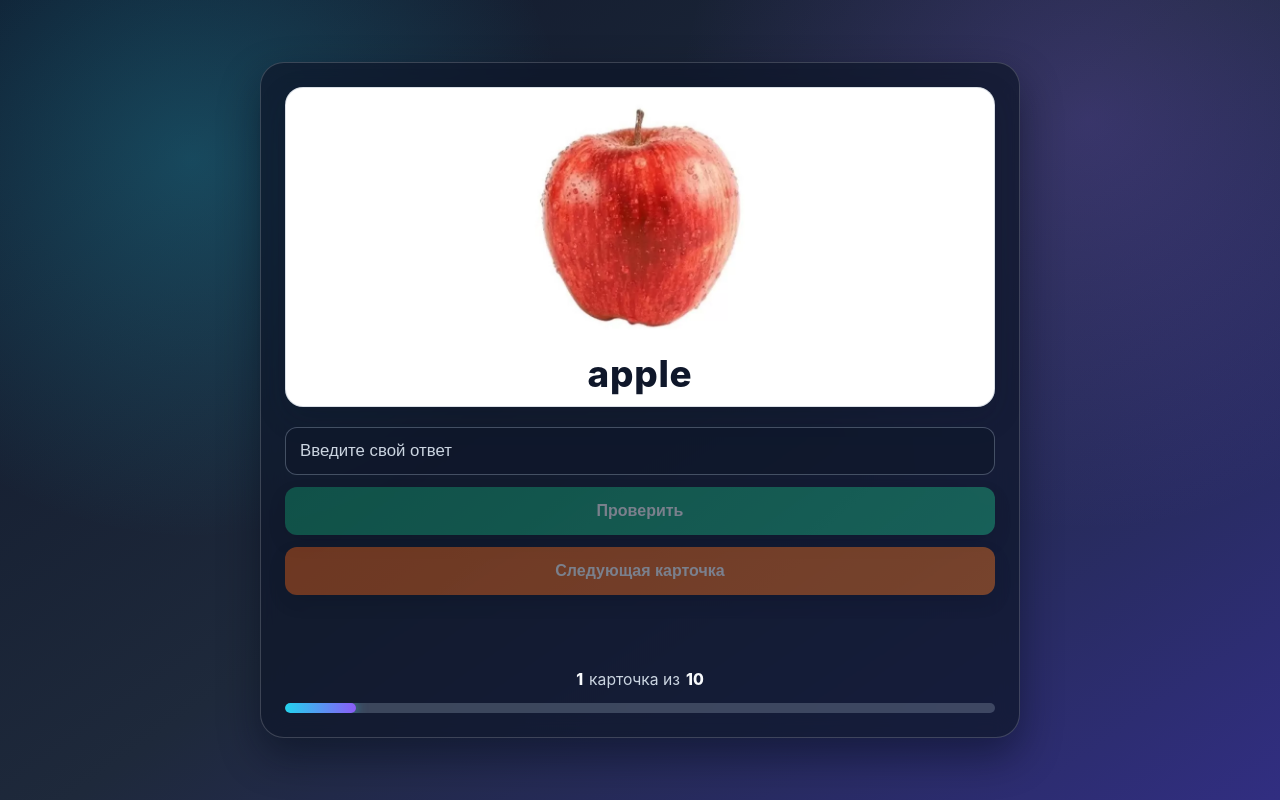
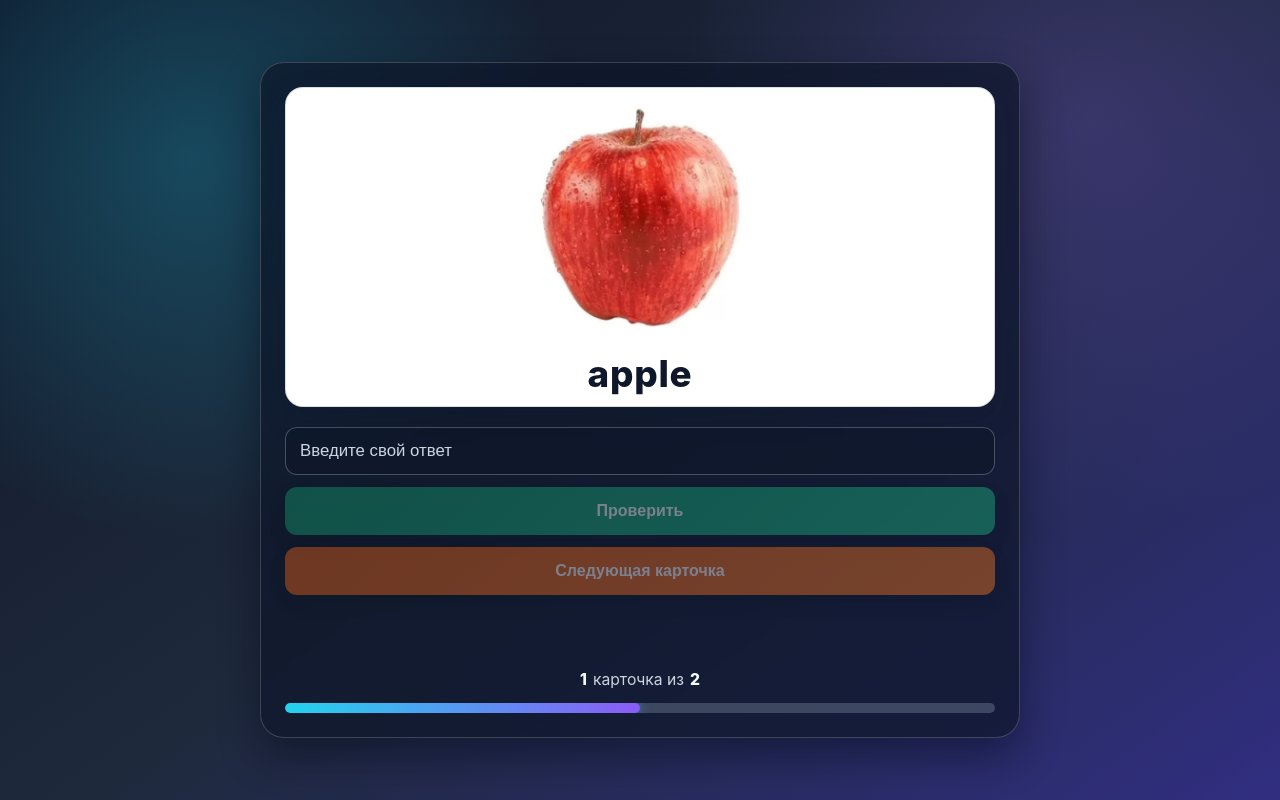
Before and after one commit to blondguy97/English-cards, a plain HTML site: page index.html in a window 1280 px wide. Drawn offline with Linux system fonts and the light colour scheme.

Commit message:
-mДобавлены улучшения

```diff
--- a/cardsArr.js
+++ b/cardsArr.js
@@ -11,52 +11,52 @@ export const cards = [
     translate: "машина",
     imageUrl: "images/car.webp"
   },
-  {
-    id: 3,
-    english: "dog",
-    translate: "собака",
-    imageUrl: "images/dog.webp"
-  },
-  {
-    id: 4,
-    english: "sun",
-    translate: "солнце",
-    imageUrl: "images/sun.webp"
-  },
-  {
-    id: 5,
-    english: "horse",
-    translate: "лошадь",
-    imageUrl: "images/horse.webp"
-  },
-  {
-    id: 6,
-    english: "house",
-    translate: "дом",
-    imageUrl: "images/house.webp"
-  },
-  {
-    id: 7,
-    english: "mouse",
-    translate: "мышка",
-    imageUrl: "images/mouse.webp"
-  },
-  {
-    id: 8,
-    english: "hair",
-    translate: "волосы",
-    imageUrl: "images/hair.webp"
-  },
-  {
-    id: 9,
-    english: "tv",
-    translate: "телевизор",
-    imageUrl: "images/tv.webp"
-  },
-  {
-    id: 10,
-    english: "book",
-    translate: "книга",
-    imageUrl: "images/book.webp"
-  }
+  // {
+  //   id: 3,
+  //   english: "dog",
+  //   translate: "собака",
+  //   imageUrl: "images/dog.webp"
+  // },
+  // {
+  //   id: 4,
+  //   english: "sun",
+  //   translate: "солнце",
+  //   imageUrl: "images/sun.webp"
+  // },
+  // {
+  //   id: 5,
+  //   english: "horse",
+  //   translate: "лошадь",
+  //   imageUrl: "images/horse.webp"
+  // },
+  // {
+  //   id: 6,
+  //   english: "house",
+  //   translate: "дом",
+  //   imageUrl: "images/house.webp"
+  // },
+  // {
+  //   id: 7,
+  //   english: "mouse",
+  //   translate: "мышка",
+  //   imageUrl: "images/mouse.webp"
+  // },
+  // {
+  //   id: 8,
+  //   english: "hair",
+  //   translate: "волосы",
+  //   imageUrl: "images/hair.webp"
+  // },
+  // {
+  //   id: 9,
+  //   english: "tv",
+  //   translate: "телевизор",
+  //   imageUrl: "images/tv.webp"
+  // },
+  // {
+  //   id: 10,
+  //   english: "book",
+  //   translate: "книга",
+  //   imageUrl: "images/book.webp"
+  // }
 ];
--- a/main.js
+++ b/main.js
@@ -17,7 +17,12 @@ const firstCard = document.querySelector(".firstCard");
 const lastCard = document.querySelector(".lastCard");
 const progressFill = document.getElementById("progressFill");
 
-interactBtn.disabled = true;
+function disabledBothBtns() {
+  interactBtn.disabled = true;
+  nextBtn.disabled = true;
+}
+
+disabledBothBtns();
 
 interactInput.addEventListener("input", function (e) {
   if (!e.target.value.trim()) {
@@ -36,8 +41,6 @@ function updateProcess() {
 
 function renderCard() {
   const card = cards[currentIndex];
-  nextBtn.disabled = true;
-
   cardTitle.textContent = card.english;
   cardImage.src = card.imageUrl;
   updateProcess();
@@ -75,7 +78,6 @@ function nextCard() {
   nextBtn.disabled = true;
   textForUser.textContent = "";
   interactInput.disabled = false;
-
   updateProcess();
   renderCard();
 }
@@ -92,9 +94,11 @@ nextBtn.addEventListener("click", function (e) {
   });
 
   if (cards.length === currentIndex + 1) {
-    nextBtn.disabled = true;
-    interactBtn.disabled = true;
+    disabledBothBtns();
     textForUser.textContent = `Конец игры! ${correctAnswers} угаданных карточек из ${cards.length}!`;
+
+    cardImage.src = "images/game-over.gif";
+    cardTitle.textContent = '';
   } else {
     nextCard();
   }
--- a/style.css
+++ b/style.css
@@ -58,7 +58,13 @@ body {
   background: #fff;
   border-radius: 18px;
   padding: 10px 20px;
+  height: 320px;
   text-align: center;
+  flex-direction: column;
+  gap: 15px;
+  display: flex;
+  justify-content: center;
+  align-items: center;
   border: 1px solid rgba(148, 163, 184, 0.35);
   box-shadow: 0 10px 28px rgba(15, 23, 42, 0.22);
 }
@@ -66,7 +72,6 @@ body {
 .card__image {
   width: 100%;
   height: 240px;
-  margin-bottom: 14px;
   border-radius: 12px;
   overflow: hidden;
 }
```
Also changed, not shown: images/game-over.gif (added).
